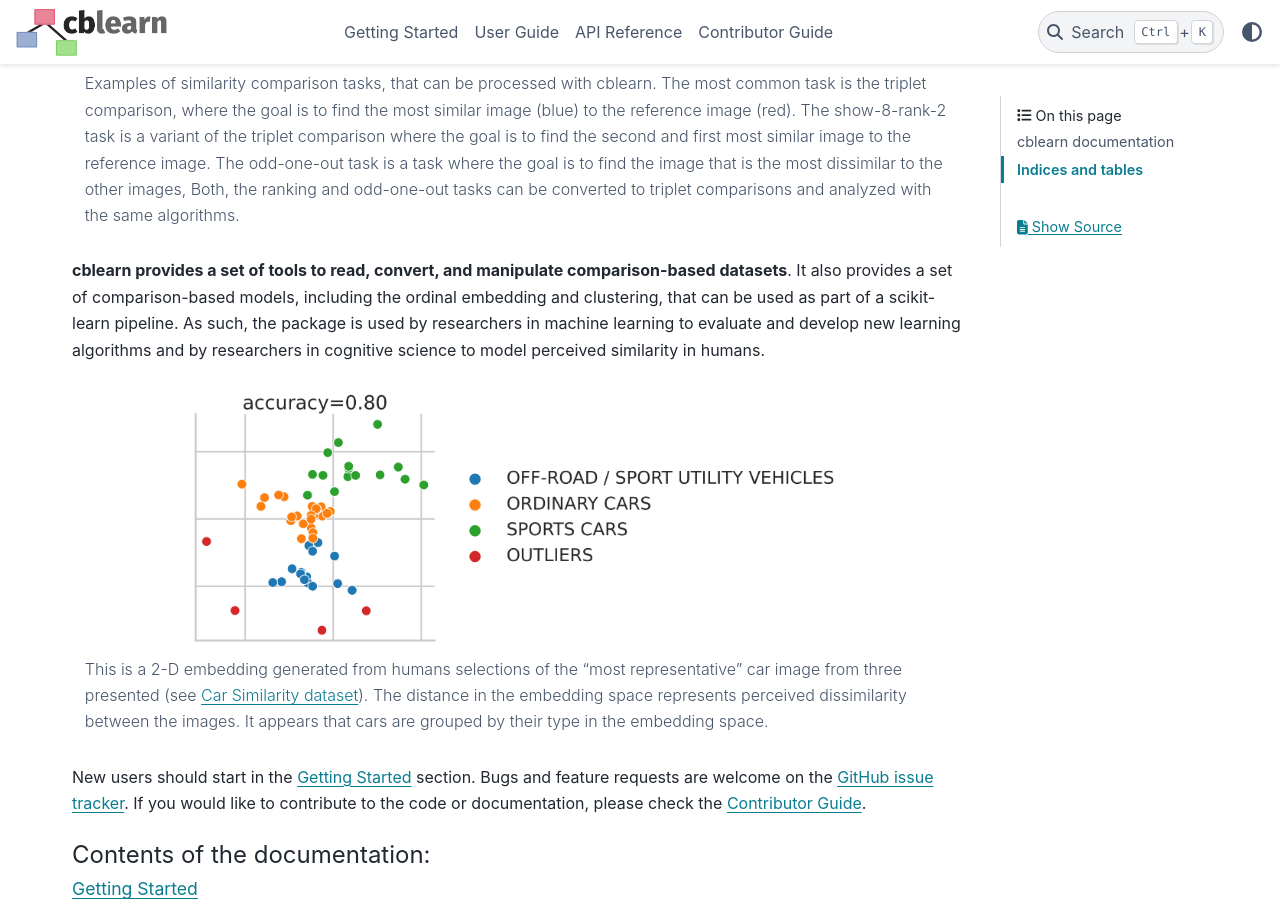
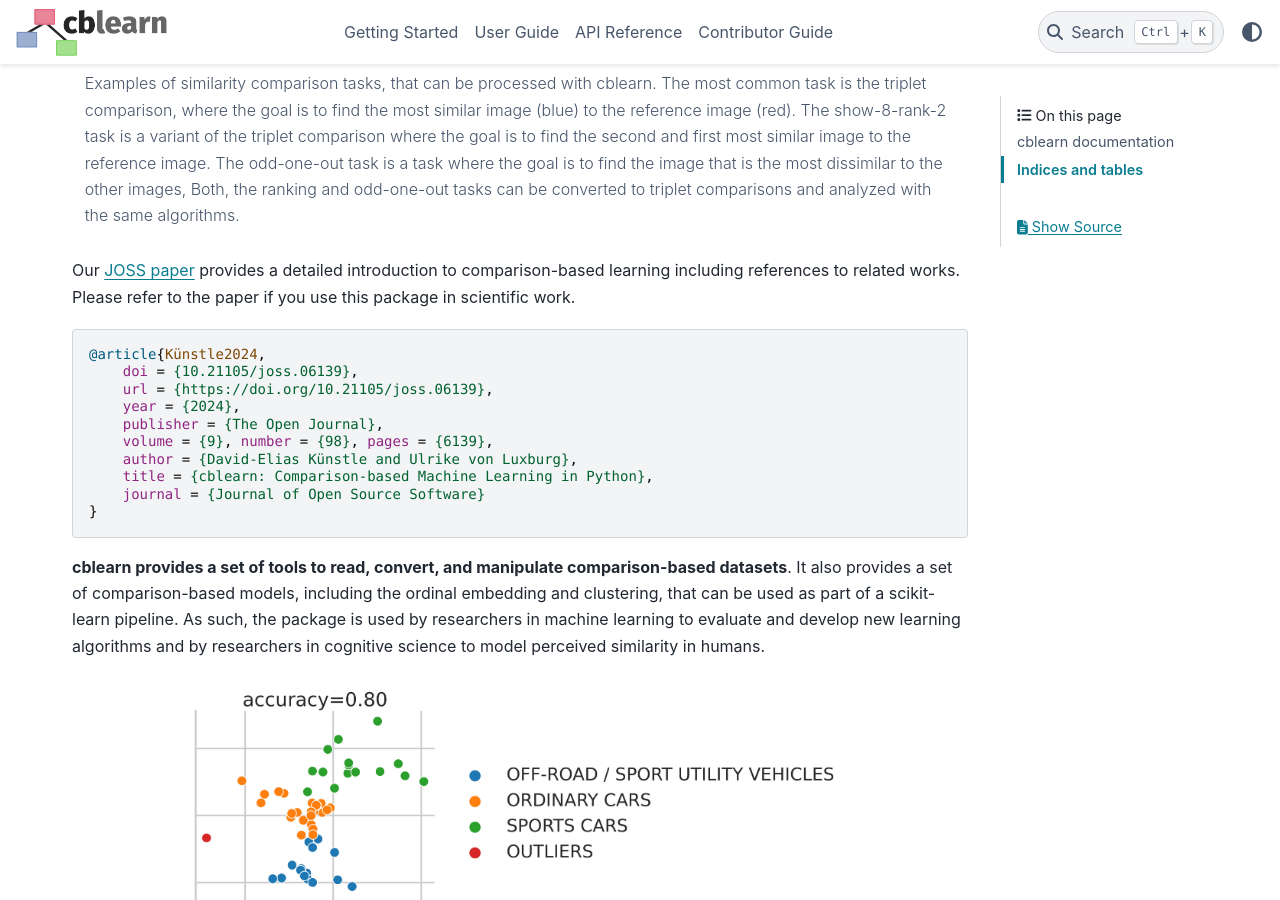
Before and after one commit to cblearn/cblearn, a Sphinx documentation site: the page built from docs/index.rst, in a window 1280 px wide and 900 px high, scrolled down 334 px. Built offline with Sphinx 7.4.7 and the PyData theme 0.15.4, drawn with Linux system fonts in a browser that asks for light colours; pages that are not in the unit, such as notebooks, are missing from menus.

Commit message:
Add paper reference to readme and docs

```diff
--- a/docs/index.rst
+++ b/docs/index.rst
@@ -23,6 +23,25 @@ where A is more similar to B than to C, or from related tasks such as the odd-on
    Both, the ranking and odd-one-out tasks can be converted to triplet comparisons and
    analyzed with the same algorithms.
 
+Our `JOSS paper`_ provides a detailed introduction to comparison-based learning including references to related works.
+Please refer to the paper if you use this package in scientific work.
+
+.. code-block:: bibtex
+
+    @article{Künstle2024,
+        doi = {10.21105/joss.06139},
+        url = {https://doi.org/10.21105/joss.06139},
+        year = {2024},
+        publisher = {The Open Journal},
+        volume = {9}, number = {98}, pages = {6139},
+        author = {David-Elias Künstle and Ulrike von Luxburg},
+        title = {cblearn: Comparison-based Machine Learning in Python},
+        journal = {Journal of Open Source Software}
+    }
+
+.. _GitHub issue tracker: https://github.com/cblearn/cblearn/issues
+.. _JOSS paper: https://joss.theoj.org/papers/10.21105/joss.06139#
+
 **cblearn provides a set of tools to read, convert, and manipulate comparison-based datasets**.
 It also provides a set of comparison-based models, including the ordinal embedding and clustering,
 that can be used as part of a scikit-learn pipeline.
```
Also changed, not shown: other parts of docs/index.rst (+0 -4 lines), README.md (+14 -0 lines).
